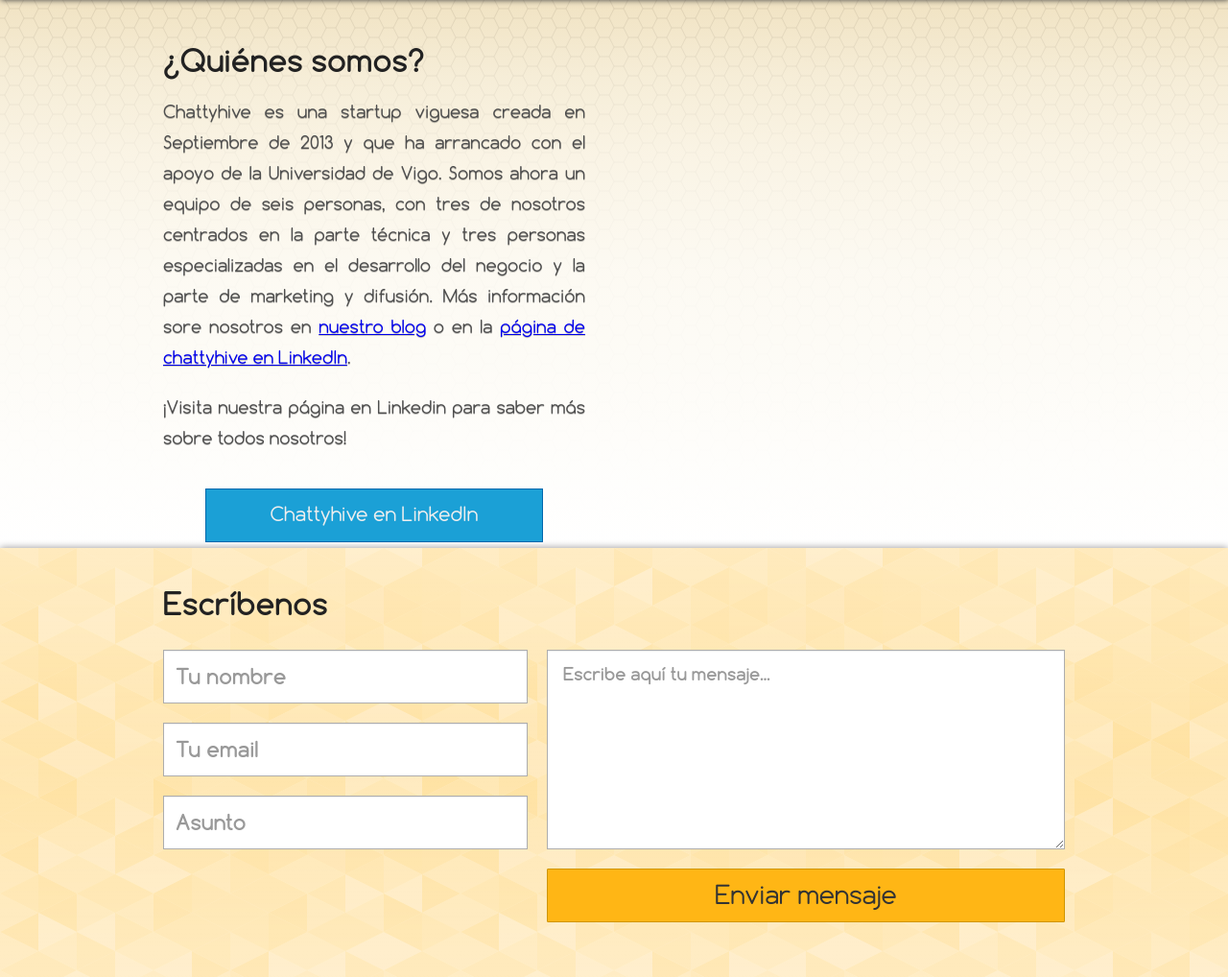
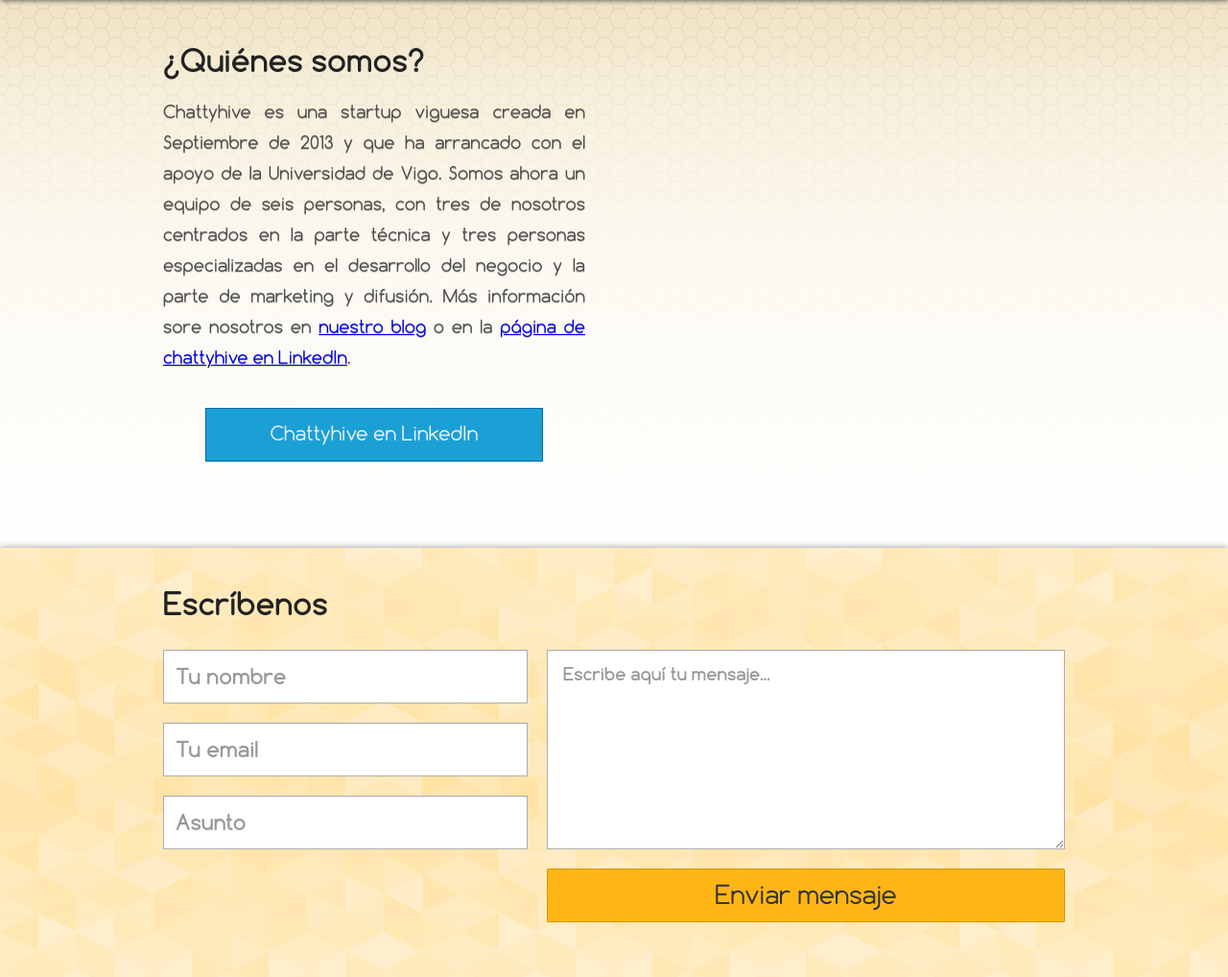
Before and after one commit to bharathi26/chattyhive-launch, a Django app: page /about in a window 1280 px wide. Shown: the part 91-1109 px from the top of the page at 96% size. Run offline with Django 3.2, Linux system fonts and the light colour scheme; some libraries are stand-ins or nearby versions.

Commit message:
Ready for production

```diff
--- a/templates/about.html
+++ b/templates/about.html
@@ -54,7 +54,6 @@
         <div class="w-row slogan_y_boton">
             <div class="w-col w-col-6 padding_parrafo">
                 <p class="parrafo_quienes-somos">Chattyhive es una startup viguesa creada en Septiembre de 2013 y que ha arrancado con el apoyo de la Universidad de Vigo. Somos ahora un equipo de seis personas, con tres de nosotros centrados en la parte técnica y tres personas especializadas en el desarrollo del negocio y la parte de marketing y difusión. Más información sore nosotros en <a href="http://blog.chattyhive.com">nuestro blog</a> o en la <a href="https://www.linkedin.com/company/chattyhive">página de chattyhive en LinkedIn</a>.</p>
-                <p class="parrafo_quienes-somos">&#x00a1;Visita nuestra página en Linkedin para saber m&aacute;s sobre todos nosotros!</p>
                 <a class="boton_linkedin form_submit" href="http://www.linkedin.com/company/chattyhive" target="_blank">Chattyhive en LinkedIn</a>
             </div>
             <div class="w-col w-col-6 mapa_column">
```
